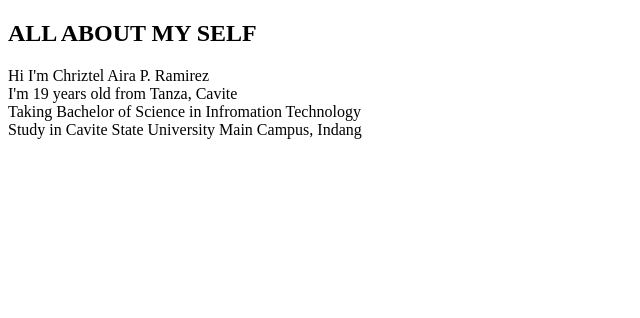
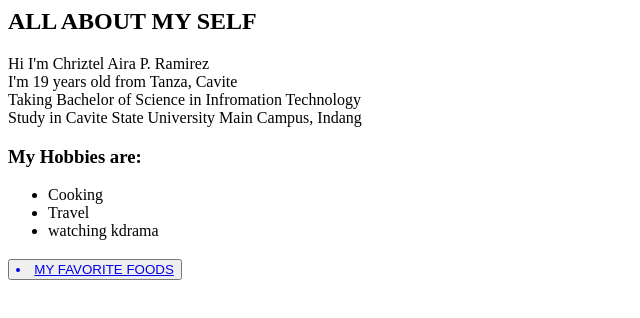
Before and after one commit to chriztelramirez/chriztelramirez.github.io, a plain HTML site: page index.html in a window 1280 px wide. Shown: the whole page, without its empty margins (0-640 px from the left). Drawn offline with Linux system fonts and the light colour scheme.

Commit message:
Update index.html

```diff
--- a/index.html
+++ b/index.html
@@ -1,6 +1,6 @@
-<!DOCTYPE html>
 <html>
 <head>
+<body>
 
 <h2> ALL ABOUT MY SELF</h2>
 
@@ -11,5 +11,16 @@ I'm 19 years old from Tanza, Cavite<br>
 Taking Bachelor of Science in Infromation Technology<br>
 Study in Cavite State University Main Campus, Indang<br>
 </p>
+
+  <h3>My Hobbies are:</h3>
+  <ul>
+    <li> Cooking </li>
+    <li> Travel </li>
+    <li> watching kdrama </li>
+  </ul>
+
+  <h3><button><a href="page1.html" target="blank"><li>MY FAVORITE FOODS</li></button></h3>
+
 </head>
 </html>
+  </body>
```
